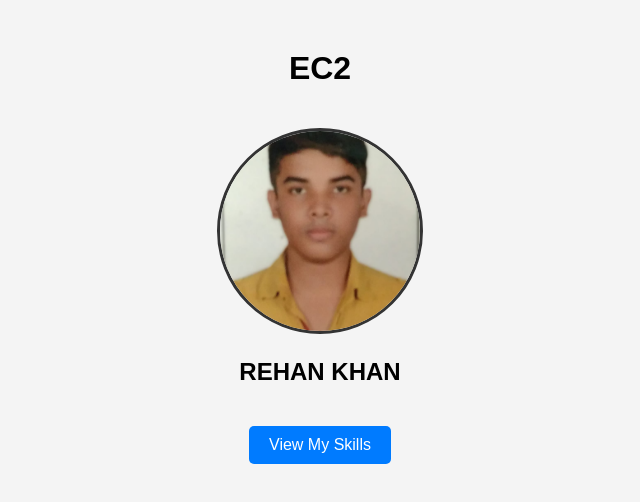
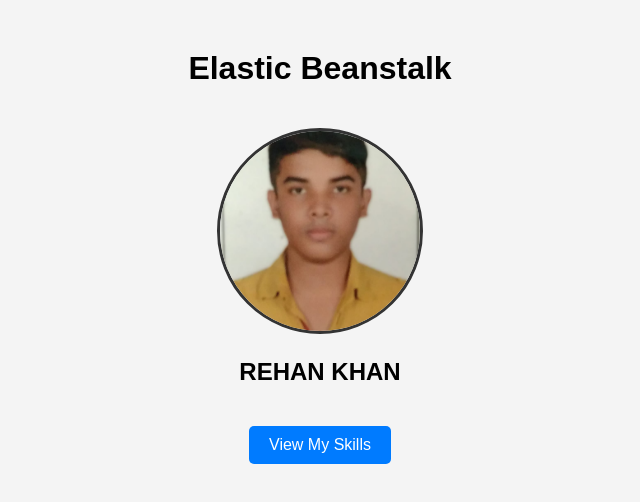
Before and after one commit to rehan8989/porthi, a plain HTML site: page index.html in a window 1280 px wide. Shown: the whole page, without its empty margins (320-960 px from the left). Drawn offline with Linux system fonts and the light colour scheme.

Commit message:
Update index.html

```diff
--- a/index.html
+++ b/index.html
@@ -7,7 +7,7 @@
 </head>
 <body>
   <div class="container">
-    <h1>EC2</h1>
+    <h1>Elastic Beanstalk</h1>
     <img src="img/your-photo.jpg" alt="My Photo" class="profile-photo">
     <h2>REHAN KHAN</h2>
     <p><a href="skills.html" class="btn">View My Skills</a></p>
```
